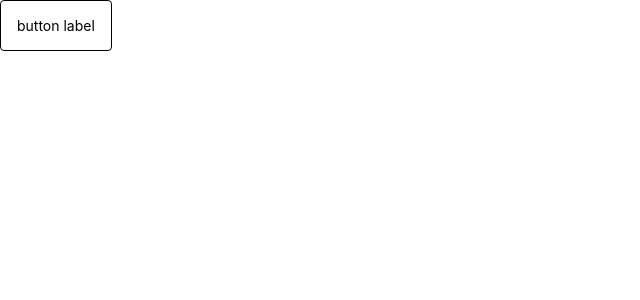
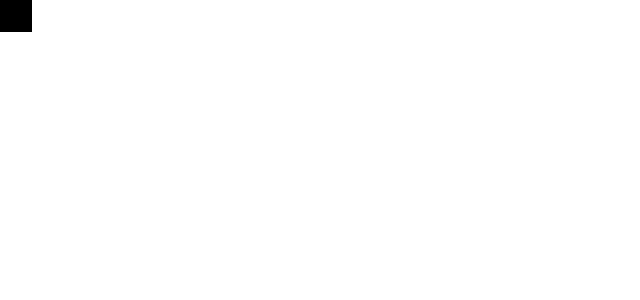
Before and after one commit to diegosilvatech/boilerplate-cra-typescript, a React (Create React App) app: page / in a window 1280 px wide. Shown: the top 300 px of the page, without its empty margins (0-640 px from the left). Built offline with nearby package versions, Linux system fonts and the light colour scheme.

Commit message:
feat: update button layout

```diff
--- a/src/components/Button/index.tsx
+++ b/src/components/Button/index.tsx
@@ -1,11 +1,15 @@
 import * as s from './styles';
 
 export type ButtonProps = {
+  children: React.ReactChild;
   variant?: 'primary' | 'secondary';
+  onClick?: () => void;
 };
 
-const Button = ({ variant = 'primary' }: ButtonProps) => (
-  <s.ButtonWrapper variant={variant}>button label</s.ButtonWrapper>
+const Button = ({ variant = 'primary', children, onClick }: ButtonProps) => (
+  <s.ButtonWrapper variant={variant} onClick={onClick}>
+    {children}
+  </s.ButtonWrapper>
 );
 
 export default Button;
--- a/src/components/Button/styles.ts
+++ b/src/components/Button/styles.ts
@@ -5,34 +5,28 @@ import { ButtonProps } from '.';
 
 const buttonModifiers = {
   primary: (theme: DefaultTheme) => css`
-    background: ${theme.colors.white};
-    color: ${theme.colors.black};
-    border-color: ${theme.colors.black};
-
-    &:hover {
-      background: ${darken(0.2, theme.colors.white)};
-      color: ${theme.colors.black};
-    }
-  `,
-  secondary: (theme: DefaultTheme) => css`
-    background: ${theme.colors.black};
+    background: ${theme.colors.primary};
     color: ${theme.colors.white};
 
     &:hover {
       background: ${tint(0.2, theme.colors.black)};
-      color: ${theme.colors.white};
-      border-color: ${theme.colors.white};
+    }
+  `,
+  secondary: (theme: DefaultTheme) => css`
+    background: ${theme.colors.white};
+    color: ${theme.colors.black};
+
+    &:hover {
+      background: ${darken(0.05, theme.colors.white)};
     }
   `
 };
 
 export const ButtonWrapper = styled.button<ButtonProps>`
   ${({ theme, variant }) => css`
-    border-radius: ${theme.border.radius.small};
-    border: 1px solid;
-    font-family: ${theme.font.family};
-    font-size: ${theme.font.sizes.small};
+    border: none;
     padding: ${theme.spacings.medium} ${theme.spacings.medium};
+    transition: background-color ${theme.transition.fast};
 
     &:hover {
       cursor: pointer;
--- a/src/components/Button/test.tsx
+++ b/src/components/Button/test.tsx
@@ -7,15 +7,15 @@ import Button from '.';
 
 describe('<Button />', () => {
   it('should render the button', () => {
-    const { container } = renderWithTheme(<Button />);
+    const { container } = renderWithTheme(<Button>button label</Button>);
 
     expect(
       screen.getByRole('button', { name: /button label/i })
     ).toBeInTheDocument();
 
     expect(container.firstChild).toHaveStyle({
-      'background-color': theme.colors.white,
-      color: theme.colors.black
+      'background-color': theme.colors.black,
+      color: theme.colors.white
     });
   });
 });
```
Also changed, not shown: src/components/Button/stories.tsx (+7 -3 lines).
